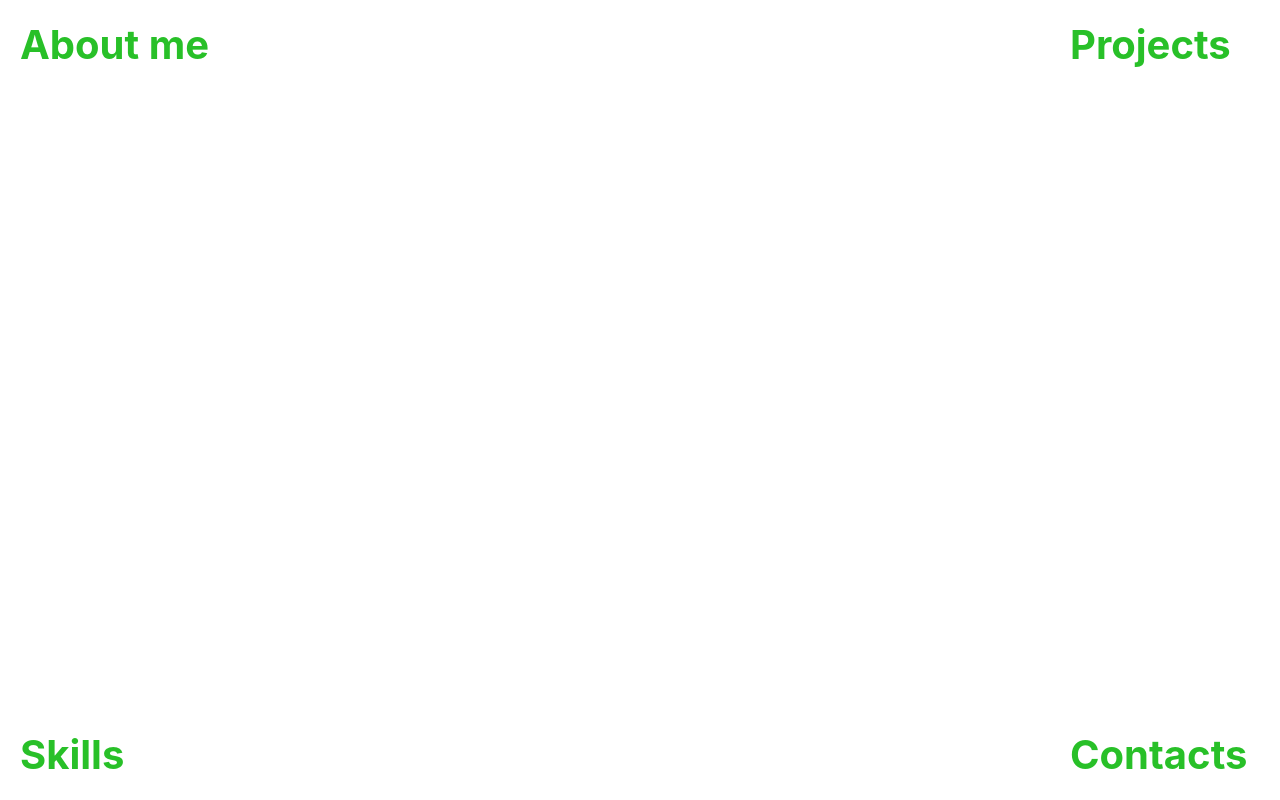
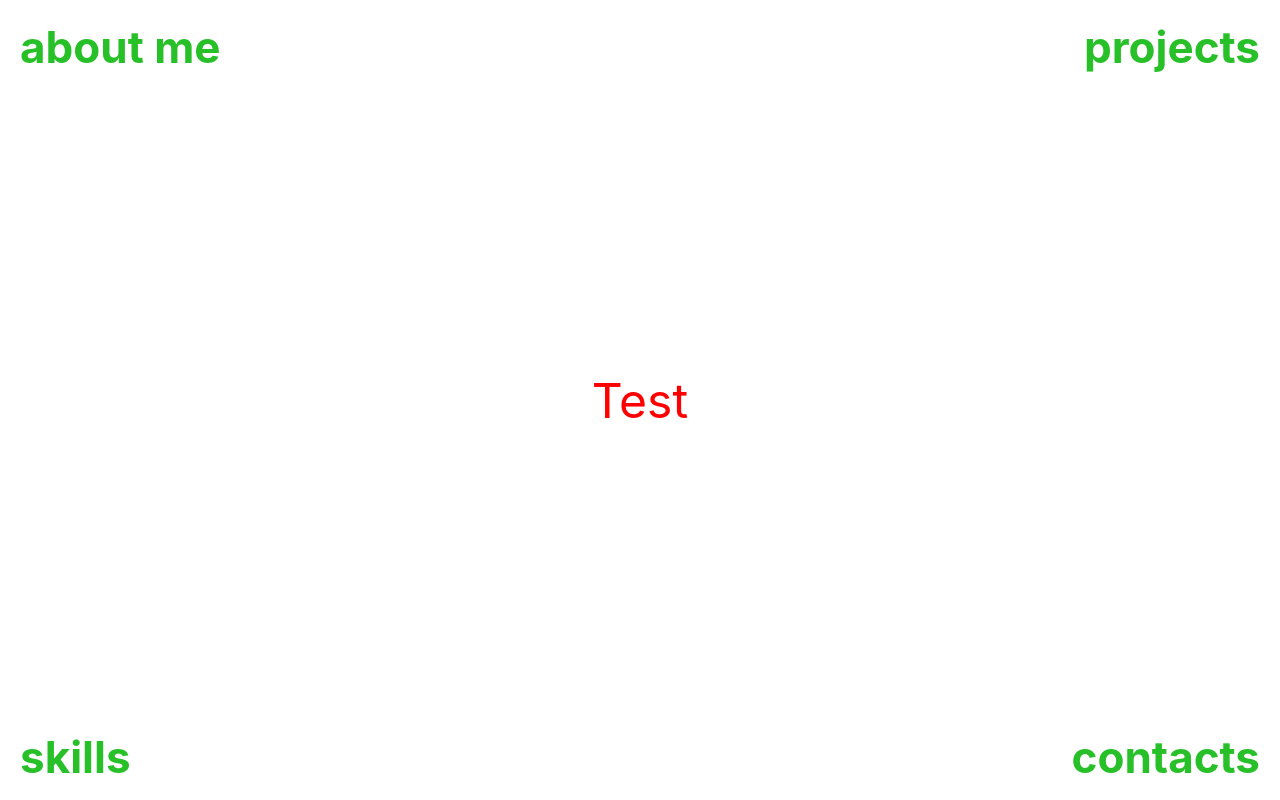
Before and after one commit to SemenovDeveloper/portfolio, a React (Create React App) app: page / in a window 1280 px wide. Built offline with nearby package versions, Linux system fonts and the light colour scheme.

Commit message:
rotate nav buttons functional

```diff
--- a/src/App.css
+++ b/src/App.css
@@ -7,57 +7,86 @@ body {
   color: #28c028; }
 
 h1 {
-  font-size: 2.5rem; }
+  font-size: 2.75rem; }
 
 .static-about {
   position: absolute;
   margin: 20px;
-  width: 190px;
-  height: 50px; }
+  height: 50px;
+  cursor: pointer;
+  top: 0%;
+  left: 0%; }
 
 .rotate-about {
   transition: transform 1s linear;
   transform-style: preserve-3D;
+  color: #7d4acf;
   transform-origin: bottom left;
   transform: rotate(90deg); }
+
+.rotate-back-about {
+  transition: transform 1s linear;
+  transform-style: preserve-3D;
+  color: #7d4acf;
+  transform-origin: bottom left;
+  transform: rotate(-90deg); }
 
 .static-projects {
   position: absolute;
   margin: 20px;
-  width: 190px;
   height: 50px;
+  cursor: pointer;
+  top: 0%;
   right: 0%; }
 
 .rotate-projects {
   transition: transform 1s linear;
   transform-style: preserve-3D;
+  color: #7d4acf;
   transform-origin: bottom right;
   transform: rotate(-90deg); }
 
 .static-skills {
   position: absolute;
   margin: 20px;
-  width: 190px;
   height: 50px;
+  cursor: pointer;
   bottom: 0%;
   left: 0%; }
 
 .rotate-skills {
   transition: transform 1s linear;
   transform-style: preserve-3D;
+  color: #7d4acf;
   transform-origin: top left;
   transform: rotate(-90deg); }
 
 .static-contacts {
   position: absolute;
   margin: 20px;
-  width: 190px;
   height: 50px;
+  cursor: pointer;
   bottom: 0%;
   right: 0%; }
 
 .rotate-contacts {
   transition: transform 1s linear;
   transform-style: preserve-3D;
+  color: #7d4acf;
   transform-origin: top right;
   transform: rotate(90deg); }
+
+.rotate-back-contacts {
+  transition: transform 1s linear;
+  transform-style: preserve-3D;
+  color: #7d4acf;
+  transform-origin: top right;
+  transform: rotate(-90deg); }
+
+#content {
+  position: absolute;
+  top: 50%;
+  left: 50%;
+  font-size: 3rem;
+  color: red;
+  transform: translateX(-50%) translateY(-50%); }
--- a/src/App.js
+++ b/src/App.js
@@ -1,16 +1,44 @@
 import './App.css';
+import React, { useState, useEffect } from 'react';
 import About from './Components/About';
 import Projects from './Components/Projects';
 import Skills from './Components/Skill';
 import Contacts from './Components/Contacts';
 
 function App() {
+  const [pageContent, setPageContent] = useState('Test');
+
+  useEffect(() => {
+    const about = document.getElementById('about');
+    const contacts = document.getElementById('contacts');
+    switch (pageContent) {
+      case 'about':
+        about.classList.add('rotate-about');
+        contacts.classList.remove('rotate-contacts');
+        console.log(contacts.classList);
+        break;
+      case 'Apples':
+        console.log('Apples are $0.32 a pound.');
+        break;
+      case 'Bananas':
+        console.log('Bananas are $0.48 a pound.');
+        break;
+      case 'contacts':
+        contacts.classList.add('rotate-contacts');
+        about.classList.remove('rotate-about');
+        break;
+      default:
+        console.log('Sorry, we are out of ' + '.');
+    }
+  }, [pageContent])
+
   return (
-    <div className="App">
-      <About />
+    <div className='App'>
+      <div id='content'>{pageContent}</div>
+      <About onClick={() => setPageContent('about')}/>
       <Projects />
       <Skills />
-      <Contacts />
+      <Contacts onClick={() => setPageContent('contacts')}/>
     </div>
   );
 }
--- a/src/App.min.css
+++ b/src/App.min.css
@@ -1 +1 @@
-*{box-sizing:border-box;margin:0;padding:0}body{color:#28c028}h1{font-size:2.5rem}.static-about{position:absolute;margin:20px;width:190px;height:50px}.rotate-about{transition:transform 1s linear;transform-style:preserve-3D;transform-origin:bottom left;transform:rotate(90deg)}.static-projects{position:absolute;margin:20px;width:190px;height:50px;right:0}.rotate-projects{transition:transform 1s linear;transform-style:preserve-3D;transform-origin:bottom right;transform:rotate(-90deg)}.static-skills{position:absolute;margin:20px;width:190px;height:50px;bottom:0;left:0}.rotate-skills{transition:transform 1s linear;transform-style:preserve-3D;transform-origin:top left;transform:rotate(-90deg)}.static-contacts{position:absolute;margin:20px;width:190px;height:50px;bottom:0;right:0}.rotate-contacts{transition:transform 1s linear;transform-style:preserve-3D;transform-origin:top right;transform:rotate(90deg)}
+*{box-sizing:border-box;margin:0;padding:0}body{color:#28c028}h1{font-size:2.75rem}.static-about{position:absolute;margin:20px;height:50px;cursor:pointer;top:0;left:0}.rotate-about{transition:transform 1s linear;transform-style:preserve-3D;color:#7d4acf;transform-origin:bottom left;transform:rotate(90deg)}.rotate-back-about{transition:transform 1s linear;transform-style:preserve-3D;color:#7d4acf;transform-origin:bottom left;transform:rotate(-90deg)}.static-projects{position:absolute;margin:20px;height:50px;cursor:pointer;top:0;right:0}.rotate-projects{transition:transform 1s linear;transform-style:preserve-3D;color:#7d4acf;transform-origin:bottom right;transform:rotate(-90deg)}.static-skills{position:absolute;margin:20px;height:50px;cursor:pointer;bottom:0;left:0}.rotate-skills{transition:transform 1s linear;transform-style:preserve-3D;color:#7d4acf;transform-origin:top left;transform:rotate(-90deg)}.static-contacts{position:absolute;margin:20px;height:50px;cursor:pointer;bottom:0;right:0}.rotate-contacts{transition:transform 1s linear;transform-style:preserve-3D;color:#7d4acf;transform-origin:top right;transform:rotate(90deg)}.rotate-back-contacts{transition:transform 1s linear;transform-style:preserve-3D;color:#7d4acf;transform-origin:top right;transform:rotate(-90deg)}#content{position:absolute;top:50%;left:50%;font-size:3rem;color:red;transform:translateX(-50%) translateY(-50%)}
--- a/src/App.scss
+++ b/src/App.scss
@@ -1,13 +1,14 @@
 @mixin static {
   position: absolute;
   margin: 20px;
-  width: 190px;
   height: 50px;
+  cursor: pointer;
 }
 
 @mixin rotate {
   transition: transform 1s linear;
   transform-style: preserve-3D;
+  color: rgb(125, 74, 207);
 }
 
 *{
@@ -21,11 +22,13 @@ body {
 }
 
 h1{
-  font-size: 2.5rem;
+  font-size: 2.75rem;
 }
 
 .static-about {
-  @include static
+  @include static;
+  top: 0%;
+  left: 0%;
 }
 
 .rotate-about {
@@ -34,8 +37,15 @@ h1{
   transform: rotate(90deg);
 }
 
+.rotate-back-about {
+  @include rotate;
+  transform-origin: bottom left;
+  transform: rotate(-90deg);
+}
+
 .static-projects {
   @include static;
+  top: 0%;
   right: 0%;
 }
 
@@ -69,3 +79,18 @@ h1{
   transform-origin: top right;
   transform: rotate(90deg);
 }
+
+.rotate-back-contacts {
+  @include rotate;
+  transform-origin: top right;
+  transform: rotate(-90deg);
+}
+
+#content {
+  position: absolute;
+  top: 50%;
+  left: 50%;
+  font-size: 3rem;
+  color:red;
+  transform: translateX(-50%) translateY(-50%);
+}
--- a/src/Components/About.js
+++ b/src/Components/About.js
@@ -1,14 +1,14 @@
 import React from "react";
 
-function About() {
-  function rotate () {
-    const element = document.getElementById("about-me");
-    element.classList.add("rotate-about")
-  }
+function About(props) {
+  // function rotate () {
+  //   const element = document.getElementById("about-me");
+  //   element.classList.add("rotate-about");
+  // }
 
   return (
-    <div id="about-me" className="static-about" onClick={rotate}>
-      <h1>About me</h1>
+    <div id="about" className="static-about" onClick={props.onClick}>
+      <h1>about me</h1>
     </div>
   )
 }
--- a/src/Components/Contacts.js
+++ b/src/Components/Contacts.js
@@ -1,14 +1,14 @@
 import React from "react";
 
-function Contacts() {
+function Contacts(props) {
   function rotate () {
     const element = document.getElementById("contacts");
     element.classList.add("rotate-contacts")
   }
 
   return (
-    <div id="contacts" className="static-contacts" onClick={rotate}>
-      <h1>Contacts</h1>
+    <div id="contacts" className="static-contacts" onClick={props.onClick}>
+      <h1>contacts</h1>
     </div>
   )
 }
--- a/src/Components/Projects.js
+++ b/src/Components/Projects.js
@@ -8,7 +8,7 @@ function Projects() {
 
   return (
     <div id="projects" className="static-projects" onClick={rotate}>
-      <h1>Projects</h1>
+      <h1>projects</h1>
     </div>
   )
 }
--- a/src/Components/Skill.js
+++ b/src/Components/Skill.js
@@ -8,7 +8,7 @@ function Skills() {
 
   return (
     <div id="skills" className="static-skills" onClick={rotate}>
-      <h1>Skills</h1>
+      <h1>skills</h1>
     </div>
   )
 }
```
